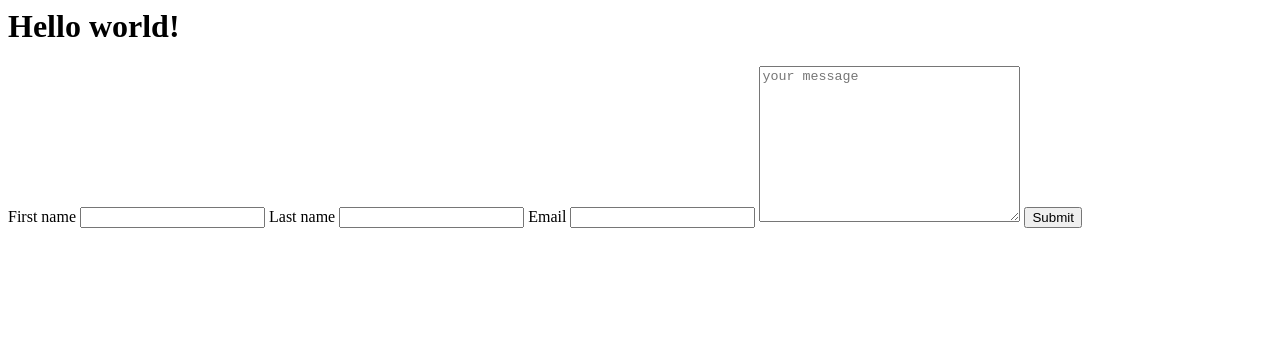
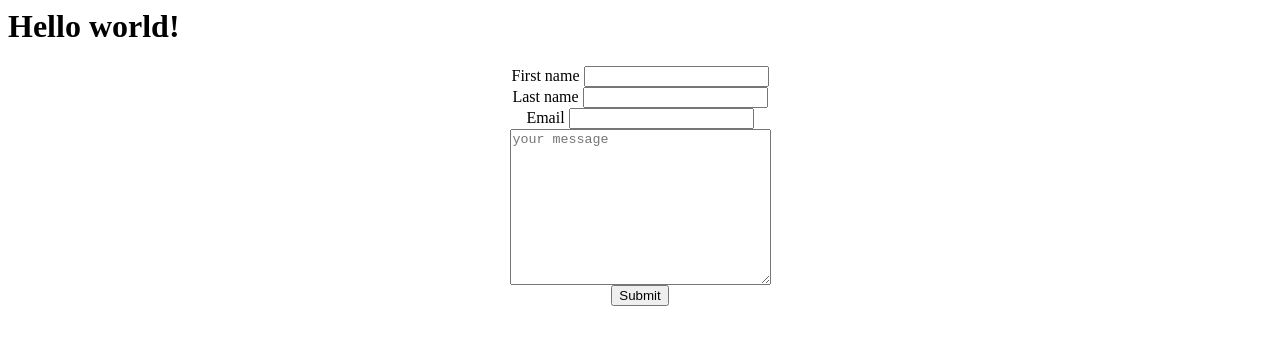
Before and after one commit to darsen-ea/intern-interview, a plain HTML site: page index.html in a window 1280 px wide. Drawn offline with Linux system fonts and the light colour scheme.

Commit message:
form layout

```diff
--- a/index.html
+++ b/index.html
@@ -2,19 +2,40 @@
 
 <head>
     <title>Title</title>
+    <style>
+        form {
+            display: flex;
+            flex-direction: column;
+            justify-content: center;
+            align-items: center;
+        }
+    </style>
 </head>
 
 <body>
     <h1>Hello world!</h1>
 
     <form action="mailer" method="post">
-        <label for="name">First name</label>
-        <input id="name" type="text" maxlength="10">
-        <label for="surname">Last name</label>
-        <input id="surname" type="text">
-        <label for="email">Email</label>
-        <input type="email" id="email" required>
-        <textarea name="" id="" cols="30" rows="10" placeholder="your message"></textarea>
+        <div class="input-fileds">
+            <label for="name">First name</label>
+            <input id="name" type="text" maxlength="10" required>
+        </div>
+
+        <div class="input-fileds">
+            <label for="surname">Last name</label>
+            <input id="surname" type="text" required>
+        </div>
+
+        <div class="input-fileds">
+
+            <label for="email">Email</label>
+            <input type="email" id="email" required>
+        </div>
+
+        <div>
+
+            <textarea name="" id="" cols="30" rows="10" placeholder="your message" required></textarea>
+        </div>
         <button type="submit">Submit</button>
     </form>
 </body>
```
